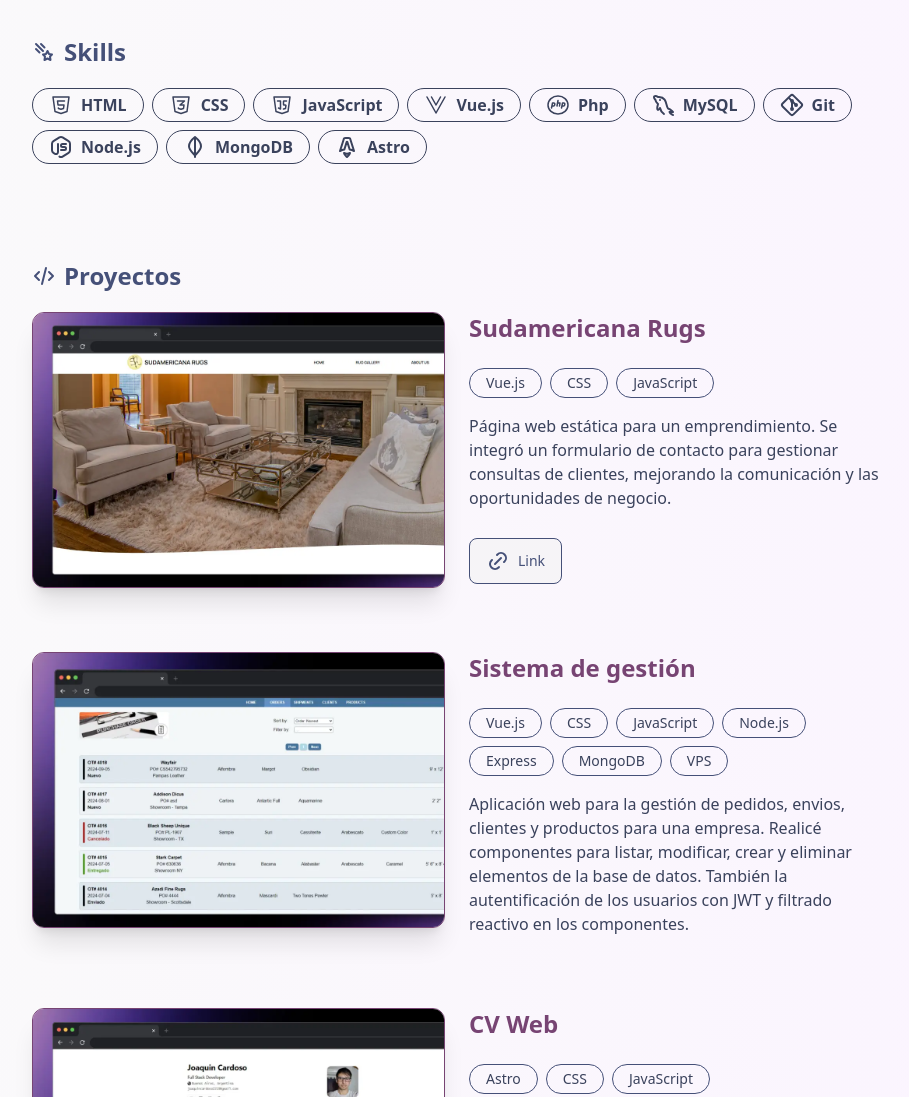
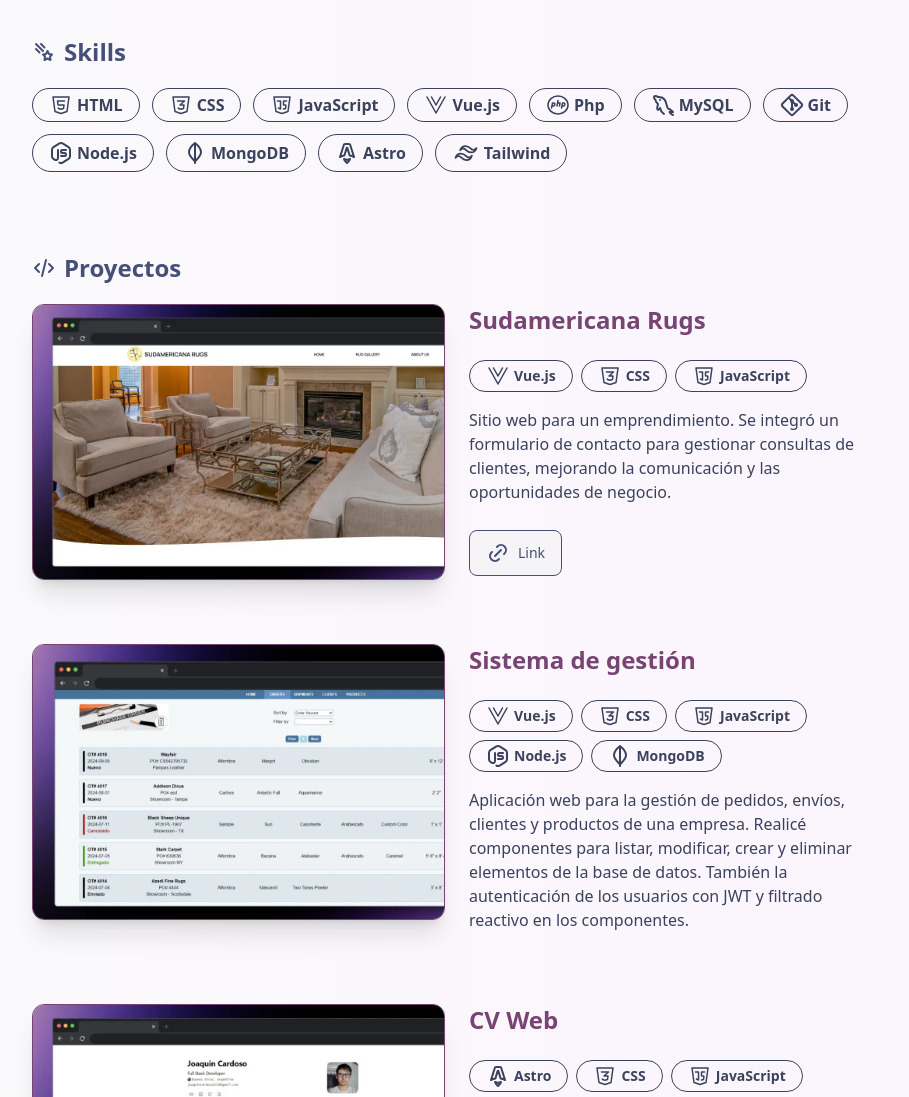
Before and after one commit to joa1907/joa1907.github.io, an Astro site: page / in a window 1280 px wide. Shown: the part 1240-2337 px from the top of the page, without its empty margins (183-1092 px from the left). Built offline with nearby package versions, Linux system fonts and the light colour scheme; Astro itself is replaced by a stand-in of ours.

Commit message:
migrate SkillPills to reusable component with prop-based configuration and type safety

```diff
--- a/src/components/Projects.astro
+++ b/src/components/Projects.astro
@@ -2,12 +2,22 @@
 import GitHub from "../icons/GitHub.astro";
 import SocialPill from "../icons/SocialPill.astro";
 import LinkButton from "./LinkButton.astro";
+import SkillPill from "./SkillPill.astro";
 
-const PROJECTS = [
+import type { SkillName } from "../types/skills";
+
+const PROJECTS: {
+  title: string;
+  description: string;
+  img: string;
+  tags: SkillName[];
+  link?: string;
+  github?: string;
+}[] = [
   {
     title: "Sudamericana Rugs",
     description:
-      "Página web estática para un emprendimiento. Se integró un formulario de contacto para gestionar consultas de clientes, mejorando la comunicación y las oportunidades de negocio.",
+      "Sitio web para un emprendimiento. Se integró un formulario de contacto para gestionar consultas de clientes, mejorando la comunicación y las oportunidades de negocio.",
     img: "/proyects/sud.webp",
     tags: ["Vue.js", "CSS", "JavaScript"],
     link: "https://www.sudamericanarugs.com/",
@@ -15,22 +25,14 @@ const PROJECTS = [
   {
     title: "Sistema de gestión",
     description:
-      "Aplicación web para la gestión de pedidos, envios, clientes y productos para una empresa. Realicé componentes para listar, modificar, crear y eliminar elementos de la base de datos. También la autentificación de los usuarios con JWT y filtrado reactivo en los componentes.",
+      "Aplicación web para la gestión de pedidos, envíos, clientes y productos de una empresa. Realicé componentes para listar, modificar, crear y eliminar elementos de la base de datos. También la autenticación de los usuarios con JWT y filtrado reactivo en los componentes.",
     img: "/proyects/pl.webp",
-    tags: [
-      "Vue.js",
-      "CSS",
-      "JavaScript",
-      "Node.js",
-      "Express",
-      "MongoDB",
-      "VPS",
-    ],
+    tags: ["Vue.js", "CSS", "JavaScript", "Node.js", "MongoDB"],
   },
   {
     title: "CV Web",
     description:
-      "Página web estática de mi cv imprimible. Hecha con Astro del curso de midudev. Realicé mejoras en el modo impresión pdf y correcciones en el responsive.",
+      "Página web de mi cv imprimible. Hecha con Astro basada en el curso de midudev. Realicé mejoras en el modo impresión pdf y correcciones en el responsive.",
     img: "/proyects/cv.webp",
     github: "https://github.com/joa1907/minimalist-portfolio",
     tags: ["Astro", "CSS", "JavaScript"],
@@ -60,15 +62,17 @@ const PROJECTS = [
 
         <div class="flex flex-col w-full md:w-1/2">
           <header class="flex flex-1 flex-col">
-            <h3 class="text-2xl font-semibold mb-2">
-              {title}
-            </h3>
+            <h3 class="text-2xl font-semibold mb-2">{title}</h3>
             <div class="flex flex-wrap mt-2">
               <div class="mt-2 text-dark-color dark:text-gray-400">
                 <ul class="flex gap-2 flex-row flex-wrap mb-4">
                   {tags.map((tag) => (
-                    <li class="flex rounded-full text-sm border border-blue-muted text-dark-color font-medium dark:text-white/90 dark:border-[2px] dark:border-white/20 py-1 px-4">
-                      {tag}
+                    <li>
+                      <SkillPill
+                        skillName={tag}
+                        extraClasses="px-4 py-[3px] text-sm"
+                        iconSize="size-6 stroke-[1.5]"
+                      />
                     </li>
                   ))}
                 </ul>
--- /dev/null
+++ b/src/components/SkillPill.astro
@@ -0,0 +1,25 @@
+---
+import { SKILLS } from "../types/skills";
+import type { SkillName } from "../types/skills";
+
+interface Props {
+  skillName: SkillName;
+  extraClasses?: string;
+  iconSize?: string;
+}
+
+const { skillName, extraClasses, iconSize } = Astro.props as Props;
+const skill = SKILLS.find((skill) => skill.name === skillName);
+
+if (!skill) throw new Error(`Skill "${skillName}" not found`);
+const Icon = skill.icon;
+---
+
+<span
+  class={`flex sm:justify-normal justify-center gap-1 font-semibold cursor-default select-none items-center rounded-full border border-dark-color text-dark-color
+  hover:border-black/0 dark:text-white/90 dark:border-[2px] dark:border-white/20 dark:hover:border-black/0
+  py-1 px-4 w-full sm:w-auto transition-colors duration-[250ms] ${skill.class} ${extraClasses || ""}`}
+>
+  <Icon class={iconSize || `size-7 stroke-[1.5]`} />
+  {skillName}
+</span>
--- a/src/components/Skills.astro
+++ b/src/components/Skills.astro
@@ -1,88 +1,10 @@
 ---
-import Html from "../icons/Html.astro";
-import Css from "../icons/Css.astro";
-import Js from "../icons/Js.astro";
-import Vue from "../icons/Vue.astro";
-import Php from "../icons/Php.astro";
-import Mysql from "../icons/Mysql.astro";
-import NodeIcon from "../icons/NodeIcon.astro";
-import Mongo from "../icons/Mongo.astro";
-import Git from "../icons/Git.astro";
-import AstroIcon from "../icons/AstroIcon.astro";
-
-const SKILLS = [
-  {
-    name: "HTML",
-    skillicon: Html,
-    class: "hover:bg-[#e34c26] hover:text-[#ebebeb] dark:hover:text-[#ebebeb]",
-  },
-  {
-    name: "CSS",
-    skillicon: Css,
-    class: "hover:bg-[#264de4] hover:text-[#ebebeb] dark:hover:text-[#ebebeb]",
-  },
-  {
-    name: "JavaScript",
-    skillicon: Js,
-    class: "hover:bg-[#f0db4f] hover:text-[#323330] dark:hover:text-[#323330]",
-  },
-  {
-    name: "Vue.js",
-    skillicon: Vue,
-    class: "hover:bg-[#35495e] hover:text-[#42b883] dark:hover:text-[#42b883]",
-  },
-  {
-    name: "Php",
-    skillicon: Php,
-    class: "hover:bg-[#8993be] hover:text-[#232531] dark:hover:text-[#232531]",
-  },
-  {
-    name: "MySQL",
-    skillicon: Mysql,
-    class: "hover:bg-[#02758F] hover:text-[#F29111] dark:hover:text-[#F29111]",
-  },
-  {
-    name: "Git",
-    skillicon: Git,
-    class: "hover:bg-[#f34f29] hover:text-[#fff] dark:hover:text-[#fff]",
-  },
-  {
-    name: "Node.js",
-    skillicon: NodeIcon,
-    class: "hover:bg-[#303030] hover:text-[#68a063] dark:hover:text-[#68a063]",
-  },
-  {
-    name: "MongoDB",
-    skillicon: Mongo,
-    class: "hover:bg-[#00684A] hover:text-[#fff] dark:hover:text-[#fff]",
-  },
-  {
-    name: "Astro",
-    skillicon: AstroIcon,
-    class: "hover:bg-[#FF5E00] hover:text-[#232531] dark:hover:text-[#232531]",
-  },
-];
+import SkillPill from "../components/SkillPill.astro";
+import { SKILLS } from "../types/skills";
 ---
 
-<div class="container">
-  <div class="container-skills">
-    <ul class="flex gap-y-2 gap-x-3 md:gap-2 flex-row flex-wrap mb-4">
-      {
-        SKILLS.map((skill) => {
-          return (
-            <li class={`flex`}>
-              <span
-                class={`flex font-semibold gap-x-2 cursor-default select-none items-center rounded-full border border-dark-color text-dark-color
-                hover:border-black/0 dark:text-white/90 dark:border-[2px] dark:border-white/20 dark:hover:border-black/0
-                py-1 px-4 transition-colors duration-[250ms] ${skill.class}`}
-              >
-                <skill.skillicon class={`size-7 stroke-[1.5]`} />
-                {skill.name}
-              </span>
-            </li>
-          );
-        })
-      }
-    </ul>
-  </div>
+<div
+  class="sm:flex flex-wrap grid gap-3 px-3 sm:px-0 justify-items-center grid-cols-[repeat(auto-fit,minmax(144px,1fr))]"
+>
+  {SKILLS.map((skill) => <SkillPill skillName={skill.name} />)}
 </div>
--- /dev/null
+++ b/src/icons/TailwindIcon.astro
@@ -0,0 +1,14 @@
+<svg
+  class={Astro.props.class}
+  width="24"
+  height="24"
+  viewBox="0 0 24 24"
+  fill="none"
+  stroke="currentColor"
+  stroke-width="2"
+  stroke-linecap="round"
+  stroke-linejoin="round"
+  ><path stroke="none" d="M0 0h24v24H0z" fill="none"></path><path
+    d="M11.667 6c-2.49 0 -4.044 1.222 -4.667 3.667c.933 -1.223 2.023 -1.68 3.267 -1.375c.71 .174 1.217 .68 1.778 1.24c.916 .912 2 1.968 4.288 1.968c2.49 0 4.044 -1.222 4.667 -3.667c-.933 1.223 -2.023 1.68 -3.267 1.375c-.71 -.174 -1.217 -.68 -1.778 -1.24c-.916 -.912 -1.975 -1.968 -4.288 -1.968zm-4 6.5c-2.49 0 -4.044 1.222 -4.667 3.667c.933 -1.223 2.023 -1.68 3.267 -1.375c.71 .174 1.217 .68 1.778 1.24c.916 .912 1.975 1.968 4.288 1.968c2.49 0 4.044 -1.222 4.667 -3.667c-.933 1.223 -2.023 1.68 -3.267 1.375c-.71 -.174 -1.217 -.68 -1.778 -1.24c-.916 -.912 -1.975 -1.968 -4.288 -1.968z"
+  ></path></svg
+>
--- /dev/null
+++ b/src/types/skills.ts
@@ -0,0 +1,78 @@
+import Html from "../icons/Html.astro";
+import Css from "../icons/Css.astro";
+import Js from "../icons/Js.astro";
+import Vue from "../icons/Vue.astro";
+import Php from "../icons/Php.astro";
+import Mysql from "../icons/Mysql.astro";
+import NodeIcon from "../icons/NodeIcon.astro";
+import Mongo from "../icons/Mongo.astro";
+import Git from "../icons/Git.astro";
+import AstroIcon from "../icons/AstroIcon.astro";
+import TailwindIcon from "../icons/TailwindIcon.astro";
+
+// Definir un array de skills
+export const SKILLS = [
+  {
+    name: 'HTML',
+    icon: Html,
+    class: 'hover:bg-[#e34c26] hover:text-[#ebebeb] dark:hover:text-[#ebebeb]',
+  },
+  {
+    name: 'CSS',
+    icon: Css,
+    class: 'hover:bg-[#264de4] hover:text-[#ebebeb] dark:hover:text-[#ebebeb]',
+  },
+  {
+    name: 'JavaScript',
+    icon: Js,
+    class: 'hover:bg-[#f0db4f] hover:text-[#323330] dark:hover:text-[#323330]',
+  },
+  {
+    name: 'Vue.js',
+    icon: Vue,
+    class: 'hover:bg-[#35495e] hover:text-[#42b883] dark:hover:text-[#42b883]',
+  },
+  {
+    name: 'Php',
+    icon: Php,
+    class: 'hover:bg-[#8993be] hover:text-[#232531] dark:hover:text-[#232531]',
+  },
+  {
+    name: 'MySQL',
+    icon: Mysql,
+    class: 'hover:bg-[#02758F] hover:text-[#F29111] dark:hover:text-[#F29111]',
+  },
+  {
+    name: 'Git',
+    icon: Git,
+    class: 'hover:bg-[#f34f29] hover:text-[#fff] dark:hover:text-[#fff]',
+  },
+  {
+    name: 'Node.js',
+    icon: NodeIcon,
+    class: 'hover:bg-[#303030] hover:text-[#68a063] dark:hover:text-[#68a063]',
+  },
+  {
+    name: 'MongoDB',
+    icon: Mongo,
+    class: 'hover:bg-[#00684A] hover:text-[#fff] dark:hover:text-[#fff]',
+  },
+  {
+    name: 'Astro',
+    icon: AstroIcon,
+    class: 'hover:bg-[#FF5E00] hover:text-[#232531] dark:hover:text-[#232531]',
+  },
+  {
+    name: 'Tailwind',
+    icon: TailwindIcon,
+    class: 'hover:bg-[#38bdf8] hover:text-[#0f172a] dark:hover:text-[#0f172a]',
+  },
+] as const;
+
+// Derivar tipos automáticamente a partir del array SKILLS
+export type SkillName = typeof SKILLS[number]['name'];
+
+// Tipo para cada skill individual
+export type Skill = (typeof SKILLS)[number];
+
+// Validación: usa el tipo `SkillName` y `Skill` en tu componente
```
